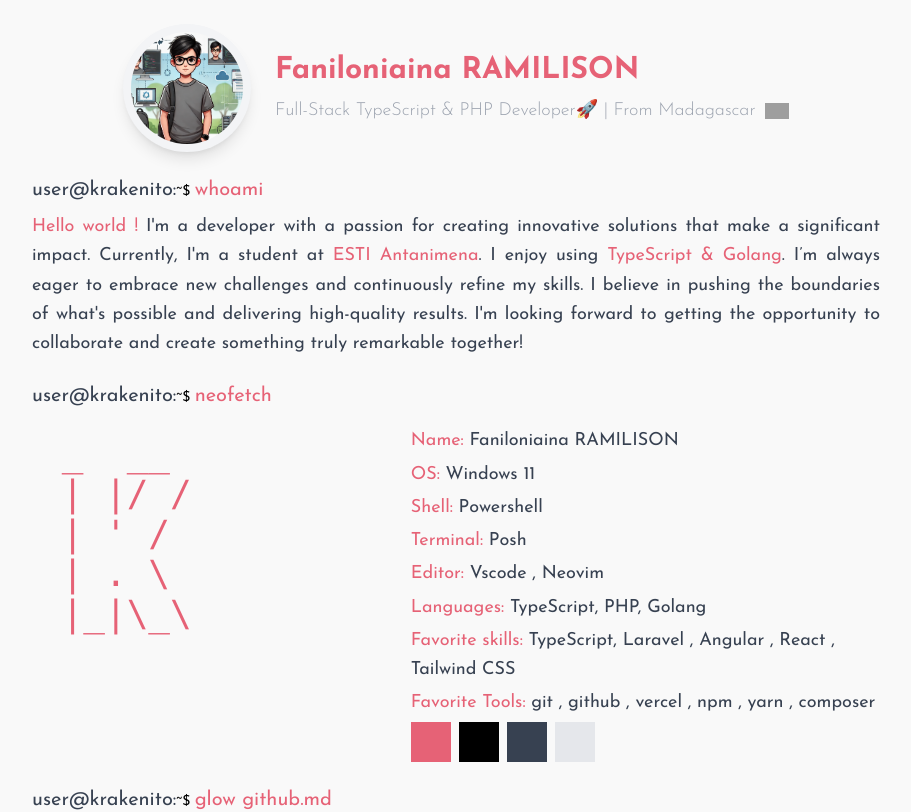
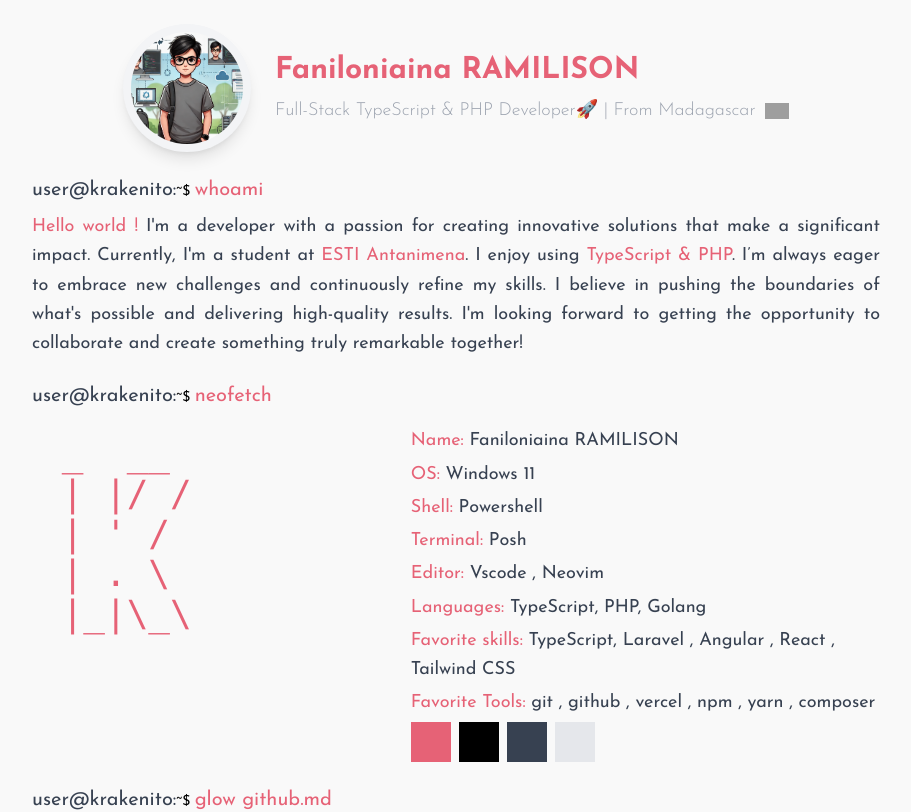
Before and after one commit to KRAKENito/portfolio, an Angular app: page / in a window 1280 px wide. Shown: the top 812 px of the page, without its empty margins (184-1095 px from the left). Built offline with nearby package versions, Linux system fonts and the light colour scheme; grey boxes are pictures that could not be loaded.

Commit message:
chore:refactor code

```diff
--- a/src/app/modules/home/home.component.html
+++ b/src/app/modules/home/home.component.html
@@ -34,8 +34,8 @@
       passion for creating innovative solutions that make a significant impact.
       Currently, I'm a student at
       <span class="text-[#E66276]">ESTI Antanimena</span>. I enjoy using
-      <span class="text-[#E66276]">TypeScript & Golang</span>. I’m always eager
-      to embrace new challenges and continuously refine my skills. I believe in
+      <span class="text-[#E66276]">TypeScript & PHP</span>. I’m always eager to
+      embrace new challenges and continuously refine my skills. I believe in
       pushing the boundaries of what's possible and delivering high-quality
       results. I'm looking forward to getting the opportunity to collaborate and
       create something truly remarkable together!
```
